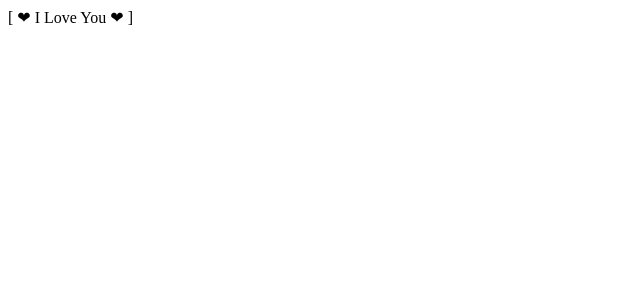
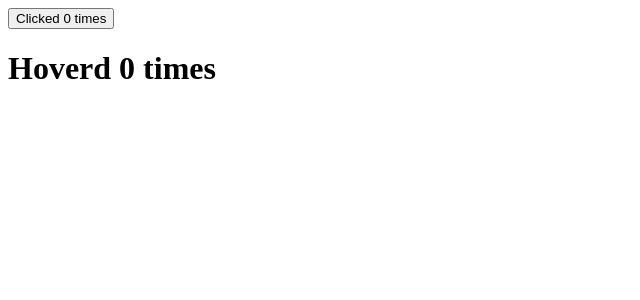
Before and after one commit to mdmaruf43/react-is-awesome, a React (Create React App) app: page / in a window 1280 px wide. Shown: the top 300 px of the page, without its empty margins (0-640 px from the left). Built offline with nearby package versions, Linux system fonts and the light colour scheme.

Commit message:
finished

```diff
--- a/src/App.js
+++ b/src/App.js
@@ -1,15 +1,12 @@
-/* eslint-disable no-unused-vars */
-import Bracket from './component/composition/Bracket';
-import Emoji from './component/composition/Emoji';
-import Text from './component/composition/Text';
+import ClickCounter from './component/ClickCounter';
+import HoverConter from './component/HoverConter';
 
 function App() {
     return (
-        <Emoji>
-            {({ addEmoji }) => (
-                <Bracket>{({ bracket }) => <Text addEmoji={addEmoji} bracket={bracket} />}</Bracket>
-            )}
-        </Emoji>
+        <>
+            <ClickCounter />
+            <HoverConter />
+        </>
     );
 }
 
--- /dev/null
+++ b/src/component/ClickCounter.js
@@ -0,0 +1,15 @@
+import React from 'react';
+import withCounter from './HOC/withCounter';
+
+const ClickCounter = (props) => {
+    const { count, handleCount } = props;
+    return (
+        <div>
+            <button onClick={handleCount} type="button">
+                Clicked {count} times
+            </button>
+        </div>
+    );
+};
+
+export default withCounter(ClickCounter);
--- /dev/null
+++ b/src/component/HOC/withCounter.js
@@ -0,0 +1,18 @@
+import React from 'react';
+
+const withCounter = (MainComponent) => {
+    class NewComponent extends React.Component {
+        state = { count: 0 };
+
+        handleCount = () => {
+            this.setState((prevState) => ({ count: prevState.count + 1 }));
+        };
+
+        render() {
+            const { count } = this.state;
+            return <MainComponent count={count} handleCount={this.handleCount} />;
+        }
+    }
+    return NewComponent;
+};
+export default withCounter;
--- /dev/null
+++ b/src/component/HoverConter.js
@@ -0,0 +1,14 @@
+/* eslint-disable jsx-a11y/mouse-events-have-key-events */
+import React from 'react';
+import withCounter from './HOC/withCounter';
+
+const HoverConter = (props) => {
+    const { count, handleCount } = props;
+    return (
+        <div>
+            <h1 onMouseOver={handleCount}>Hoverd {count} times</h1>
+        </div>
+    );
+};
+
+export default withCounter(HoverConter);
--- a/src/component/composition/Bracket.js
+++ /dev/null
@@ -1,13 +0,0 @@
-// eslint-disable-next-line no-unused-vars
-import React, { Component } from 'react';
-
-class Bracket extends Component {
-    bracket = (text) => `[ ${text} ]`;
-
-    render() {
-        // eslint-disable-next-line react/destructuring-assignment
-        return this.props.children({ bracket: this.bracket });
-    }
-}
-
-export default Bracket;
--- a/src/component/composition/Emoji.js
+++ /dev/null
@@ -1,13 +0,0 @@
-// eslint-disable-next-line no-unused-vars
-import React, { Component } from 'react';
-
-class Emoji extends Component {
-    addEmoji = (text, emoji) => `${emoji} ${text} ${emoji}`;
-
-    render() {
-        // eslint-disable-next-line react/destructuring-assignment
-        return this.props.children({ addEmoji: this.addEmoji });
-    }
-}
-
-export default Emoji;
--- a/src/component/composition/Text.js
+++ /dev/null
@@ -1,14 +0,0 @@
-import React from 'react';
-
-const Text = ({ addEmoji, bracket }) => {
-    let text = 'I Love You';
-    if (addEmoji) {
-        text = addEmoji(text, '❤');
-    }
-    if (bracket) {
-        text = bracket(text);
-    }
-    return <div>{text}</div>;
-};
-
-export default Text;
```
Also changed, not shown: src/component/inheritance/Emoji.js (deleted, +0 -13 lines), src/component/inheritance/Text.js (deleted, +0 -15 lines).
